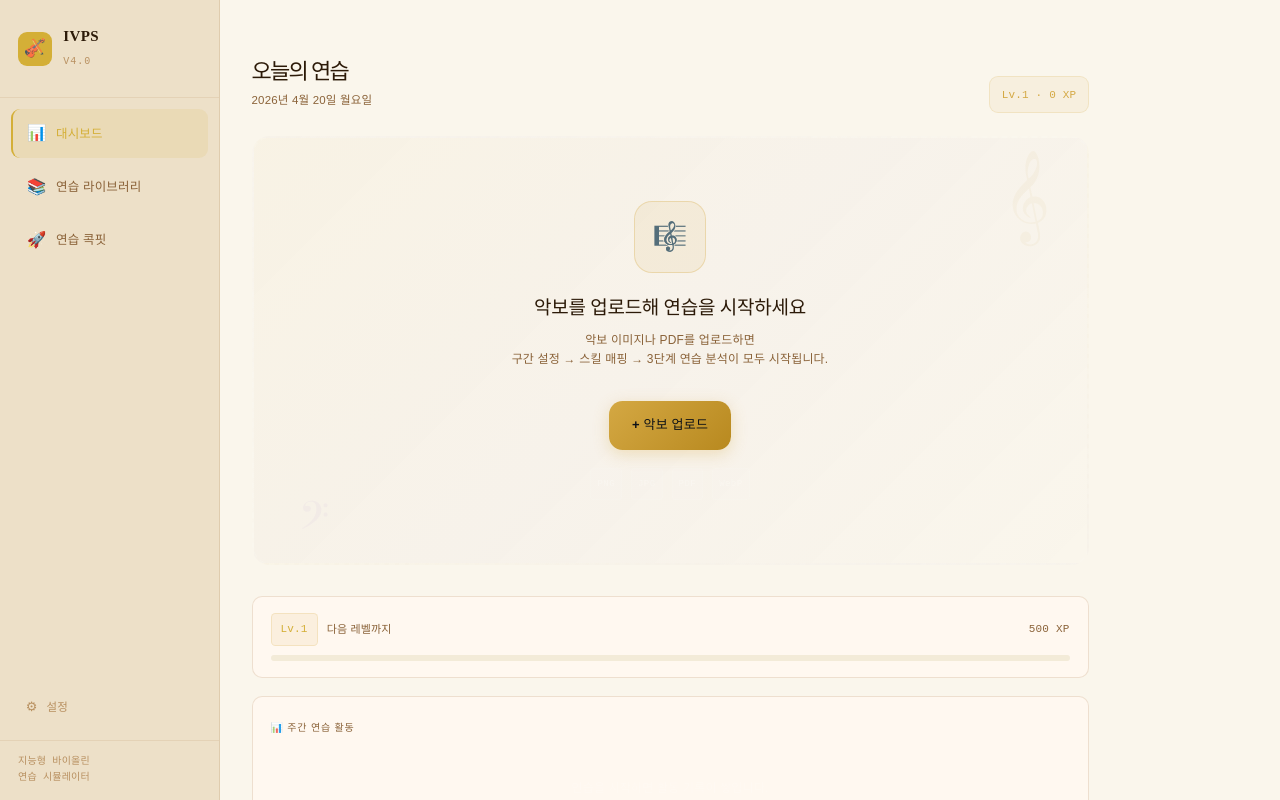
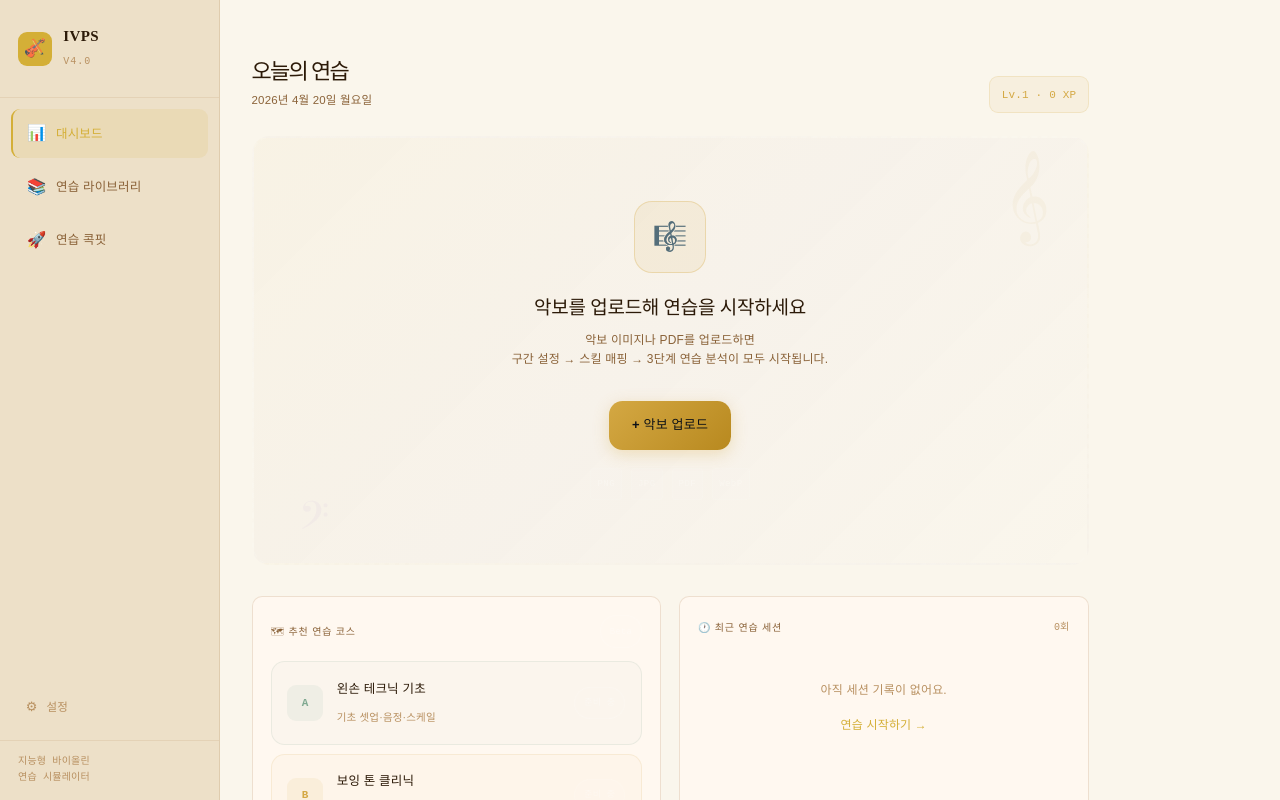
Before and after one commit to psyfive/ivps, a React (Vite) app: page / in a window 1280 px wide. Built offline with nearby package versions, Linux system fonts and the light colour scheme.

Commit message:
main ver.3. layout 수정

```diff
--- a/src/components/dashboard/DashboardView.jsx
+++ b/src/components/dashboard/DashboardView.jsx
@@ -5,7 +5,7 @@
 // ─────────────────────────────────────────────────────────────────────────────
 import { useRef, useCallback, useState } from 'react';
 import { usePractice } from '../../context/PracticeContext';
-import { TAXONOMY, getCategoryMeta } from '../../data/taxonomy';
+import { getCategoryMeta } from '../../data/taxonomy';
 import { PracticeHeatmap } from './PracticeHeatmap';
 
 // ── 파일 → pageData 변환 (ScoreViewer와 동일한 로직, 공통 util로 이동 가능) ──
@@ -77,37 +77,6 @@ function calcStats(xpLog) {
 }
 
 // ─────────────────────────────────────────────────────────────────────────────
-// StatCard
-// ─────────────────────────────────────────────────────────────────────────────
-function StatCard({ label, value, sub, accent }) {
-  return (
-    <div
-      className="rounded-[10px] px-4 py-3.5 border"
-      style={{
-        background: accent ? 'rgba(212,168,67,.07)' : '#131720',
-        borderColor: accent ? 'rgba(212,168,67,.22)' : '#1a2035',
-      }}
-    >
-      <div
-        className="text-[10px] uppercase tracking-[.07em] mb-1.5 font-medium"
-        style={{ color: accent ? '#d4a843' : '#4a5568' }}
-      >
-        {label}
-      </div>
-      <div
-        className="font-serif text-[22px] font-bold leading-none mb-1"
-        style={{ color: accent ? '#d4a843' : '#e8e2d6' }}
-      >
-        {value}
-      </div>
-      {sub && (
-        <div className="text-[10.5px] text-[var(--ivps-text4)] mt-1">{sub}</div>
-      )}
-    </div>
-  );
-}
-
-// ─────────────────────────────────────────────────────────────────────────────
 // LevelBar — XP 레벨 진행 바
 // ─────────────────────────────────────────────────────────────────────────────
 function LevelBar({ level, xpPct, xpToNext }) {
@@ -136,58 +105,90 @@ function LevelBar({ level, xpPct, xpToNext }) {
 }
 
 // ─────────────────────────────────────────────────────────────────────────────
-// RecentSkillRow — 최근 연습 스킬 1행
+// 추천 코스 카드 (placeholder — 기능 미구현)
 // ─────────────────────────────────────────────────────────────────────────────
-function RecentSkillRow({ skill, onStart }) {
-  const meta = getCategoryMeta(skill.id);
-  const pct  = Math.round((skill.xp / skill.maxXp) * 100);
+const COURSE_STUBS = [
+  { cat: 'A', label: '왼손 테크닉 기초', desc: '기초 셋업·음정·스케일', color: '#7ea890' },
+  { cat: 'B', label: '보잉 톤 클리닉',   desc: '활 그립·톤·스피카토',  color: '#d4a843' },
+  { cat: 'C', label: '음악성 심화',       desc: '프레이징·리듬·호흡',  color: '#9b7fc8' },
+];
 
+function CourseCardsSection() {
   return (
-    <button
-      onClick={() => onStart(skill.id)}
-      className="w-full flex items-center gap-3 px-3 py-2.5 rounded-lg hover:bg-[var(--ivps-surface2)] transition-colors group"
+    <div className="flex flex-col gap-2">
+      {COURSE_STUBS.map(c => (
+        <div
+          key={c.cat}
+          className="flex items-center gap-3 px-3.5 py-3 rounded-xl border"
+          style={{
+            background: `${c.color}08`,
+            borderColor: `${c.color}22`,
+          }}
         >
           <span
-        className="font-mono text-[10px] px-1.5 py-0.5 rounded flex-shrink-0"
-        style={{ background: `${meta.color}18`, color: meta.color }}
+            className="w-8 h-8 rounded-lg flex items-center justify-center text-[11px] font-bold font-mono flex-shrink-0"
+            style={{ background: `${c.color}18`, color: c.color }}
           >
-        {skill.id}
+            {c.cat}
           </span>
-      <div className="flex-1 min-w-0 text-left">
-        <div className="text-[12.5px] text-[var(--ivps-text1)] truncate">{skill.name}</div>
-        <div className="h-[3px] bg-[var(--ivps-surface2)] rounded-full mt-1.5 overflow-hidden">
-          <div
-            className="h-full rounded-full"
-            style={{ width: `${pct}%`, background: meta.color }}
-          />
+          <div className="flex-1 min-w-0">
+            <div className="text-[12.5px] font-semibold text-[var(--ivps-text1)] truncate">{c.label}</div>
+            <div className="text-[10.5px] text-[var(--ivps-text4)] mt-0.5">{c.desc}</div>
           </div>
+          <span
+            className="text-[9px] font-mono px-2 py-0.5 rounded-full flex-shrink-0"
+            style={{
+              background: 'rgba(255,255,255,.05)',
+              border: '1px solid rgba(255,255,255,.1)',
+              color: 'rgba(255,255,255,.3)',
+            }}
+          >
+            준비 중
+          </span>
         </div>
-      <span className="font-mono text-[10px] text-[var(--ivps-text4)] flex-shrink-0">Lv.{skill.level}</span>
-      <span className="text-[var(--ivps-text4)] text-[12px] group-hover:text-[var(--ivps-text2)] transition-colors">›</span>
-    </button>
+      ))}
+    </div>
   );
 }
 
 // ─────────────────────────────────────────────────────────────────────────────
-// ReviewRow — 복습 정원 1행
+// 최근 세션 패널
 // ─────────────────────────────────────────────────────────────────────────────
-function ReviewRow({ skill, onStart }) {
-  const meta = getCategoryMeta(skill.id);
-  const pct  = Math.round((skill.xp / skill.maxXp) * 100);
+function RecentSessionRow({ session, onResume }) {
+  const skillCount = session.skillIds?.length ?? 0;
+  const meta = skillCount > 0 ? getCategoryMeta(session.skillIds[0]) : null;
 
   return (
-    <button
-      onClick={() => onStart(skill.id)}
-      className="w-full flex items-center justify-between px-3 py-2.5 rounded-lg border border-[rgba(126,168,144,.12)] bg-[rgba(126,168,144,.05)] hover:bg-[rgba(126,168,144,.09)] transition-colors group mb-2"
+    <div className="flex items-center gap-2.5 px-3 py-2.5 rounded-lg border border-[rgba(255,255,255,.05)] bg-[rgba(255,255,255,.02)] mb-1.5">
+      <div className="flex-1 min-w-0">
+        <div className="text-[12.5px] font-semibold text-[var(--ivps-text1)] truncate">{session.scoreName}</div>
+        <div className="flex items-center gap-1.5 mt-0.5">
+          <span className="text-[10px] text-[var(--ivps-text4)]">{formatDate(session.date)}</span>
+          {skillCount > 0 && (
+            <span
+              className="text-[9px] font-mono px-1.5 py-0.5 rounded"
+              style={{ background: `${meta?.color ?? '#888'}15`, color: meta?.color ?? '#888' }}
             >
-      <div className="text-left">
-        <div className="text-[12.5px] text-[var(--ivps-text1)]">{skill.name}</div>
-        <div className="text-[10.5px] text-[var(--ivps-moss)] mt-0.5">
-          XP {skill.xp}/{skill.maxXp} · 복습 필요
+              {skillCount}스킬
+            </span>
+          )}
+          {session.xpGained > 0 && (
+            <span className="text-[9px] font-mono text-[var(--ivps-gold)]">+{session.xpGained}XP</span>
+          )}
         </div>
       </div>
-      <span className="text-[var(--ivps-moss)] text-[13px]">›</span>
+      <button
+        onClick={() => onResume(session.scoreId)}
+        className="flex-shrink-0 px-2.5 py-1 rounded-lg text-[10.5px] font-semibold transition-all"
+        style={{
+          background: 'rgba(212,168,67,.12)',
+          border: '1px solid rgba(212,168,67,.25)',
+          color: '#d4a843',
+        }}
+      >
+        이어서 ›
       </button>
+    </div>
   );
 }
 
@@ -518,30 +519,16 @@ export function DashboardView() {
   const {
     scores,
     xpLog,
+    practiceSessions,
     nav,
     score: scoreActs,
-    skill: skillActs,
   } = usePractice();
 
   const fileInputRef = useRef(null);
 
-  // ── 파생 데이터 ────────────────────────────────────────────────────
   const { totalXP, level, xpToNext, xpPct } = calcStats(xpLog);
-  const today      = formatDateLong(Date.now());
-
-  // 최근 연습 스킬 (xp > 0, xp 내림차순 4개)
-  const recentSkills = [...TAXONOMY]
-    .filter(s => s.xp > 0)
-    .sort((a, b) => b.xp - a.xp)
-    .slice(0, 4);
-
-  // 복습 필요 스킬 (xp < 100, 최대 4개)
-  const reviewSkills = TAXONOMY
-    .filter(s => s.xp > 0 && s.xp < 100)
-    .slice(0, 4);
-
-  // 전체 세션 수
-  const totalSessions = scores.reduce((s, sc) => s + (sc.sessions?.length ?? 0), 0);
+  const today = formatDateLong(Date.now());
+  const recentSessions = practiceSessions.slice(0, 5);
 
   // ── 악보 업로드 핸들러 ────────────────────────────────────────────
   const handleFile = useCallback(async (file) => {
@@ -558,21 +545,19 @@ export function DashboardView() {
     if (f) { handleFile(f); e.target.value = ''; }
   }, [handleFile]);
 
-  // ScoreSection에서 파일을 직접 받거나, null이면 파일 피커 열기
   const handleScoreUpload = useCallback((fileOrNull) => {
     if (fileOrNull) handleFile(fileOrNull);
     else fileInputRef.current?.click();
   }, [handleFile]);
 
-  // ── 악보 액션 핸들러 ──────────────────────────────────────────────
   const handleOpen = useCallback(id => {
     scoreActs.setActiveScore(id);
   }, [scoreActs]);
 
   const handleRename = useCallback(id => {
-    const score = scores.find(s => s.id === id);
-    if (!score) return;
-    const n = prompt('악보 이름 변경:', score.name);
+    const sc = scores.find(s => s.id === id);
+    if (!sc) return;
+    const n = prompt('악보 이름 변경:', sc.name);
     if (n?.trim()) scoreActs.renameScore(id, n.trim());
   }, [scores, scoreActs]);
 
@@ -582,14 +567,13 @@ export function DashboardView() {
     }
   }, [scoreActs]);
 
-  const handleSkillStart = useCallback(skillId => {
-    nav.goSkillPractice(skillId);
-  }, [nav]);
+  const handleResume = useCallback(scoreId => {
+    scoreActs.setActiveScore(scoreId);
+  }, [scoreActs]);
 
   // ─────────────────────────────────────────────────────────────────
   return (
     <div className="flex-1 overflow-y-auto">
-      {/* 숨겨진 파일 인풋 */}
       <input
         ref={fileInputRef}
         type="file"
@@ -620,7 +604,7 @@ export function DashboardView() {
           </span>
         </div>
 
-        {/* ── 악보 섹션 (최상단 핵심 CTA) ── */}
+        {/* ── 악보 섹션 ── */}
         <ScoreSection
           scores={scores}
           onOpen={handleOpen}
@@ -628,6 +612,57 @@ export function DashboardView() {
           onDelete={handleDelete}
           onUpload={handleScoreUpload}
         />
+
+        {/* ── 2열: 추천 코스 | 최근 세션 ── */}
+        <div className="grid grid-cols-2 gap-4 mb-5">
+
+          {/* 추천 연습 코스 (placeholder) */}
+          <Panel
+            title="🗺 추천 연습 코스"
+            action={
+              <span
+                className="text-[9px] font-mono px-2 py-0.5 rounded-full"
+                style={{
+                  background: 'rgba(255,255,255,.05)',
+                  border: '1px solid rgba(255,255,255,.1)',
+                  color: 'rgba(255,255,255,.3)',
+                }}
+              >
+                Beta
+              </span>
+            }
+          >
+            <CourseCardsSection />
+          </Panel>
+
+          {/* 최근 연습 세션 */}
+          <Panel
+            title="🕐 최근 연습 세션"
+            action={
+              <span className="text-[10px] font-mono text-[var(--ivps-text4)]">
+                {practiceSessions.length}회
+              </span>
+            }
+          >
+            {recentSessions.length === 0 ? (
+              <div className="text-center py-5 text-[12px] text-[var(--ivps-text4)]">
+                아직 세션 기록이 없어요.<br />
+                <button
+                  onClick={() => nav.navigate('cockpit')}
+                  className="mt-2 text-[var(--ivps-gold)] hover:underline"
+                >
+                  연습 시작하기 →
+                </button>
+              </div>
+            ) : (
+              <div>
+                {recentSessions.map(s => (
+                  <RecentSessionRow key={s.id} session={s} onResume={handleResume} />
+                ))}
+              </div>
+            )}
+          </Panel>
+        </div>
 
         {/* ── 레벨 진행 바 ── */}
         <div className="mb-4">
@@ -641,70 +676,7 @@ export function DashboardView() {
           </Panel>
         </div>
 
-        {/* ── 중간 2열 레이아웃 ── */}
-        <div className="grid grid-cols-2 gap-4 mb-6">
-
-          {/* 최근 연습 스킬 */}
-          <Panel
-            title="📝 최근 연습 스킬"
-            action={
-              <button
-                onClick={() => nav.navigate('library')}
-                className="text-[10.5px] text-[var(--ivps-text3)] hover:text-[var(--ivps-text2)] transition-colors"
-              >
-                전체 보기 →
-              </button>
-            }
-          >
-            {recentSkills.length === 0 ? (
-              <div className="text-center py-5 text-[12px] text-[var(--ivps-text4)]">
-                아직 연습 기록이 없어요.<br />
-                <button
-                  onClick={() => nav.navigate('library')}
-                  className="mt-2 text-[var(--ivps-gold)] hover:underline"
-                >
-                  스킬 라이브러리 가기 →
-                </button>
       </div>
-            ) : (
-              <div className="flex flex-col gap-0.5">
-                {recentSkills.map(s => (
-                  <RecentSkillRow key={s.id} skill={s} onStart={handleSkillStart} />
-                ))}
-              </div>
-            )}
-          </Panel>
-
-          {/* 복습 정원 */}
-          <Panel
-            title="🌱 복습 정원"
-            action={
-              <span className="text-[10px] text-[var(--ivps-text4)] font-mono">
-                {reviewSkills.length}개 항목
-              </span>
-            }
-          >
-            {reviewSkills.length === 0 ? (
-              <div className="text-center py-5 text-[12px] text-[var(--ivps-text4)]">
-                복습할 항목이 없어요 🎉
-              </div>
-            ) : (
-              <>
-                {reviewSkills.map(s => (
-                  <ReviewRow key={s.id} skill={s} onStart={handleSkillStart} />
-                ))}
-              </>
-            )}
-            <button
-              onClick={() => nav.navigate('cockpit')}
-              className="w-full mt-2 py-2 bg-[rgba(126,168,144,.08)] border border-[rgba(126,168,144,.18)] rounded-lg text-[var(--ivps-moss)] text-[12px] hover:bg-[rgba(126,168,144,.13)] transition-colors"
-            >
-              + 연습 시작하기
-            </button>
-          </Panel>
-        </div>
-
-      </div>{/* /max-w */}
     </div>
   );
 }
--- a/src/hooks/usePracticeSession.js
+++ b/src/hooks/usePracticeSession.js
@@ -66,6 +66,9 @@ export const INITIAL_STATE = {
 
   // ─ 연습 종합 리뷰 (Last After Phase) ─
   reviewSegmentIndex: 0,   // LastAfterPhase 구간 내비게이터 인덱스
+
+  // ─ 연습 세션 기록 ─
+  practiceSessions: [],    // [{ id, scoreId, scoreName, skillIds, xpGained, date }]
 };
 
 // ── 액션 타입 ──────────────────────────────────────────────────────────────
@@ -163,6 +166,9 @@ export const ACTIONS = {
   // UI
   TOGGLE_IMMERSION:       'TOGGLE_IMMERSION',
   SET_PRACTICE_FULLSCREEN:'SET_PRACTICE_FULLSCREEN',
+
+  // 연습 세션 기록
+  RECORD_PRACTICE_SESSION: 'RECORD_PRACTICE_SESSION',
 
   // 연습 종합 리뷰 (Last After Phase)
   ENTER_LAST_AFTER:        'ENTER_LAST_AFTER',
@@ -857,7 +863,23 @@ export function reducer(state, action) {
       return { ...state, practiceFullscreen: action.value };
 
     // ── 연습 종합 리뷰 ────────────────────────────────────────────────
-    case ACTIONS.ENTER_LAST_AFTER:
+    case ACTIONS.ENTER_LAST_AFTER: {
+      const score = getActiveScore(state);
+      const skillIds = [...new Set(
+        (score?.segments ?? []).flatMap(seg => seg.mappedSkills ?? []),
+      )];
+      const todayStart = new Date(); todayStart.setHours(0, 0, 0, 0);
+      const xpGained = state.xpLog
+        .filter(e => e.scoreId === state.activeScoreId && e.timestamp >= todayStart.getTime())
+        .reduce((sum, e) => sum + e.xp, 0);
+      const sessionRecord = {
+        id: uid(),
+        scoreId: state.activeScoreId,
+        scoreName: score?.name ?? '알 수 없음',
+        skillIds,
+        xpGained,
+        date: Date.now(),
+      };
       return {
         ...state,
         phase: 'last-after',
@@ -867,7 +889,9 @@ export function reducer(state, action) {
         isSelectingSegment: false,
         tempSegments: [],
         pickerSessionId: null,
+        practiceSessions: [sessionRecord, ...state.practiceSessions],
       };
+    }
 
     case ACTIONS.EXIT_LAST_AFTER:
       return {
```
Lines whose indentation alone changed are shown as unchanged.
